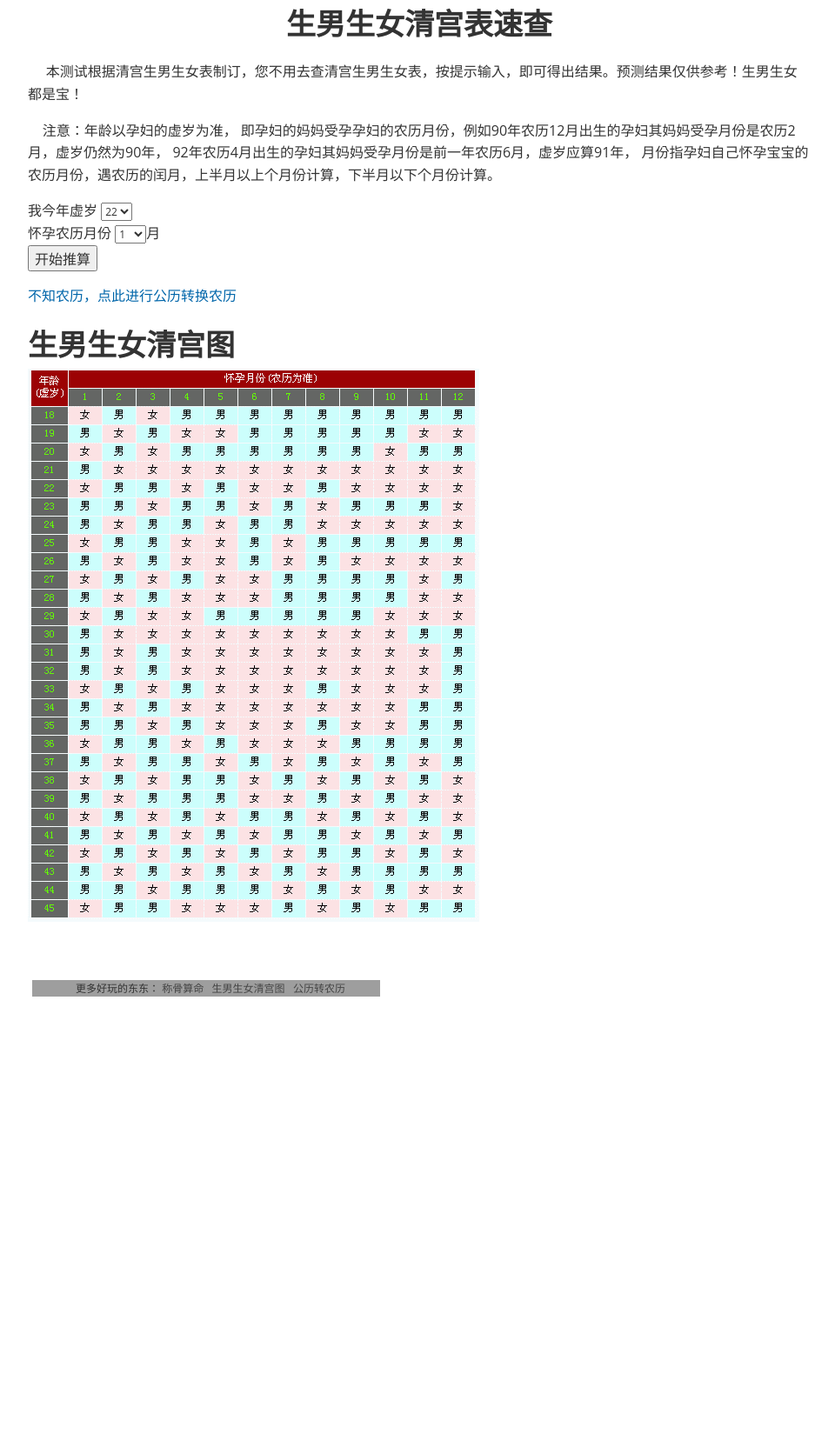
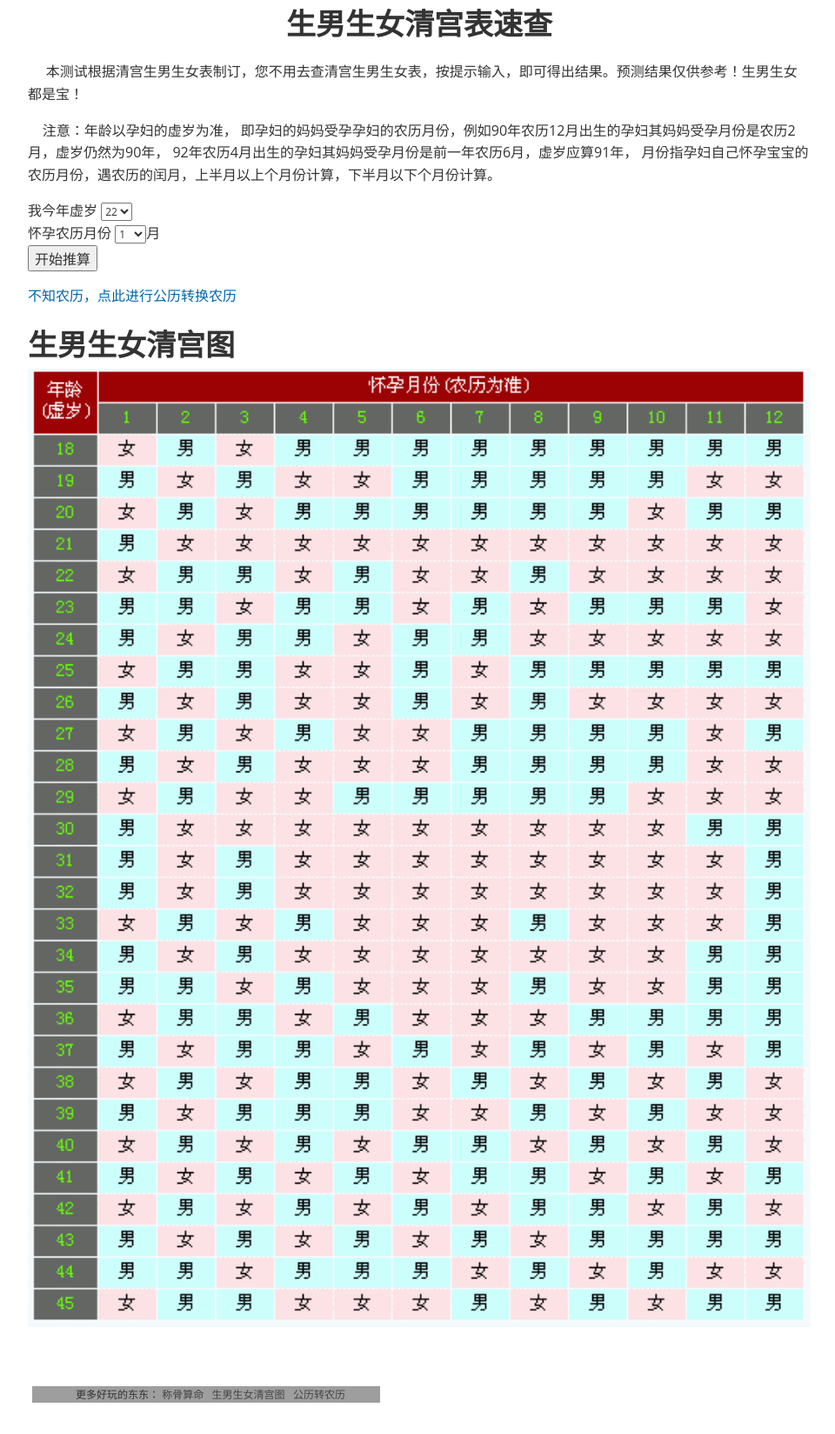
Before and after one commit to geelou/geelou.github.com, a Jekyll site: the page built from male_or_female_palace/index.html, in a window 1280 px wide. Shown: the whole page at 87% size, without its empty margins (158-1118 px from the left). Built offline with Jekyll 4.4.1, drawn with Linux system fonts in a browser that asks for light colours; before the commit the page ends 1182 px from its top, so only the background shows below that; grey boxes are pictures that could not be loaded.

Commit message:
修改图片宽度

```diff
--- a/_includes/male_or_female_palace.html
+++ b/_includes/male_or_female_palace.html
@@ -35,7 +35,7 @@
 <div style="font-weight:bold;font-size:34px;">
 	生男生女清宫图
 </div>
-<img src="/images/snsnb.gif"/>
+<img src="/images/snsnb.gif" width="100%"/>
 
 </div>
 
```
